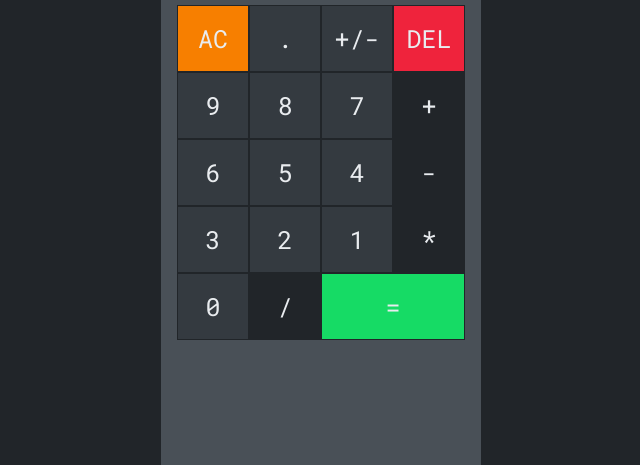
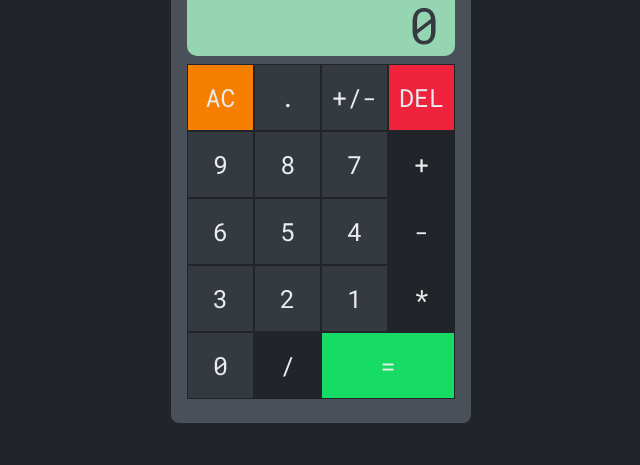
Before and after one commit to kshetritej/kalkulator, a plain HTML site: page index.html in a window 1280 px wide. Shown: the part 183-648 px from the top of the page, without its empty margins (319-959 px from the left). Drawn offline with nearby package versions, Linux system fonts and the light colour scheme.

Commit message:
give solid height to calc body

```diff
--- a/style.css
+++ b/style.css
@@ -26,8 +26,7 @@
 }
 
 .calc-body{
-  width: 25%;
-  height: 75%;
+  width: 300px;
   background-color: var(--ternary-dark);
   padding: 1rem;
   border-radius: 0.5em;
```
